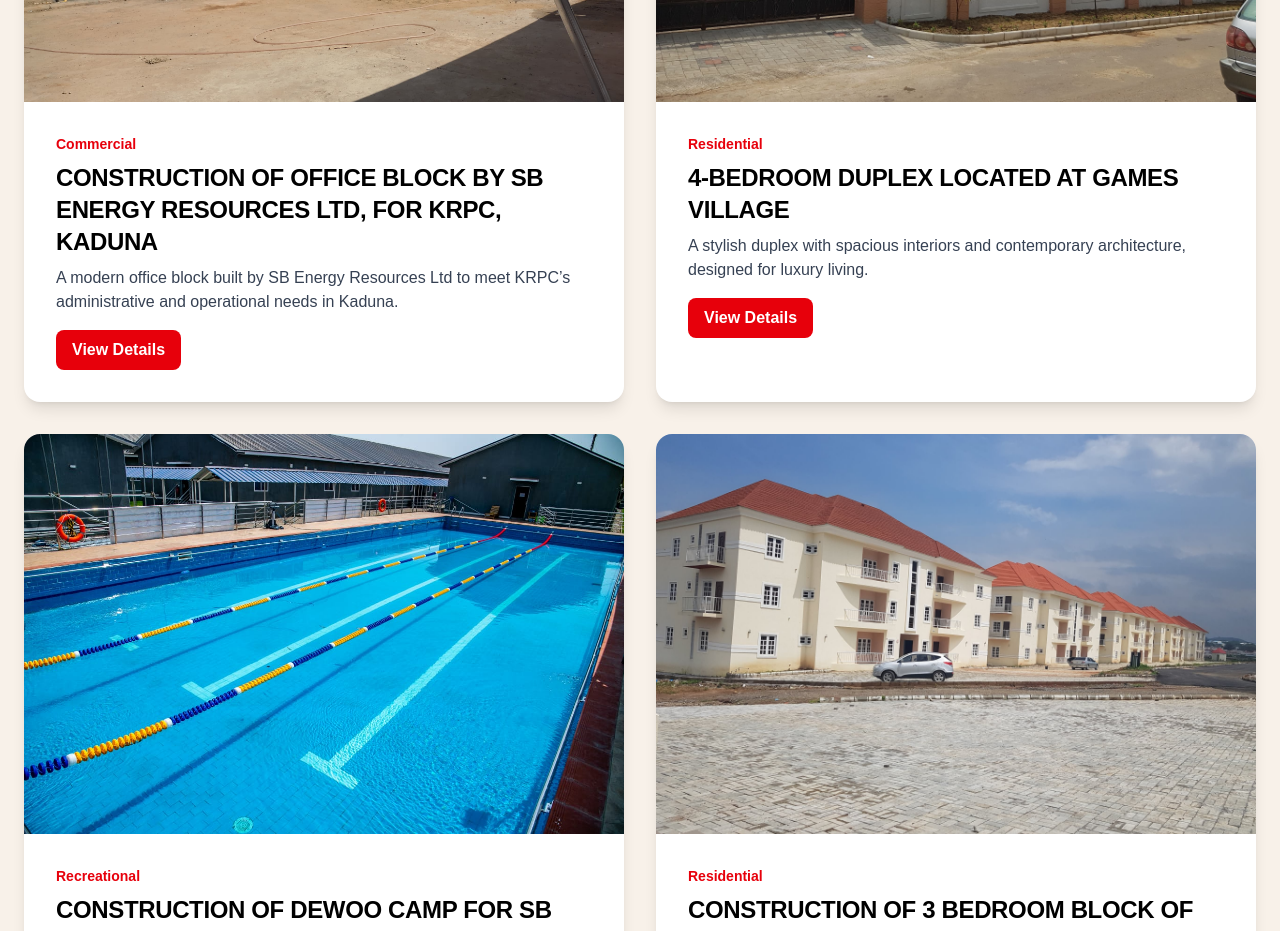
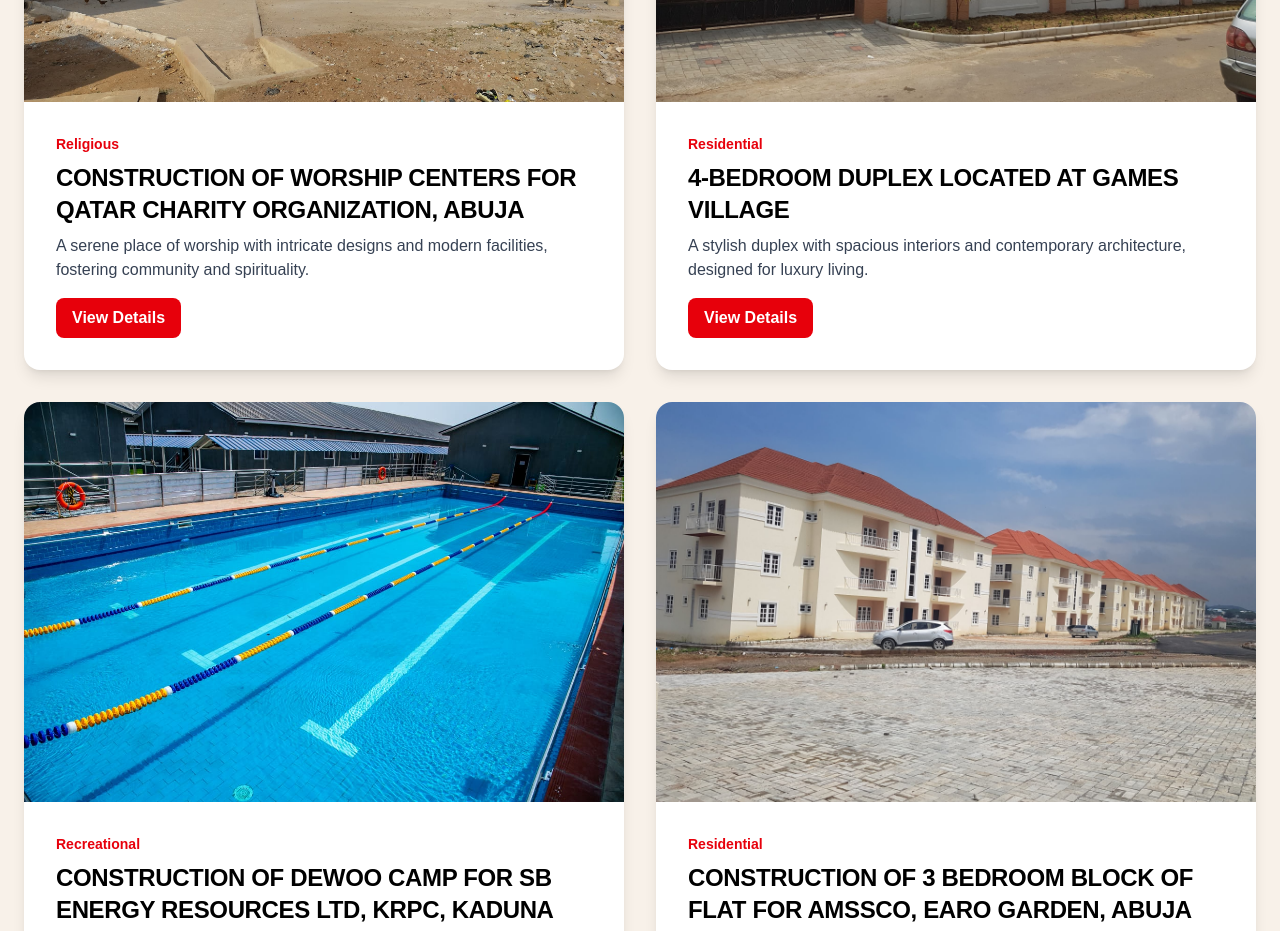
Before and after one commit to mustapha7777ib/work, a React (Vite) app: page / in a window 1280 px wide. Shown: the part 3180-4111 px from the top of the page. Built offline with nearby package versions, Linux system fonts and the light colour scheme.

Commit message:
sixth commit

```diff
--- a/src/projects.jsx
+++ b/src/projects.jsx
@@ -9,9 +9,9 @@ import Project6 from './images/project-6.jpeg';
 const projects = [
   {
     img: Project1,
-    title: 'CONSTRUCTION OF OFFICE BLOCK BY SB ENERGY RESOURCES LTD, FOR KRPC, KADUNA',
-    description: 'A modern office block built by SB Energy Resources Ltd to meet KRPC’s administrative and operational needs in Kaduna.',
-    category: 'Commercial',
+    title: 'CONSTRUCTION OF WORSHIP CENTERS FOR QATAR CHARITY ORGANIZATION, ABUJA',
+    description: 'A serene place of worship with intricate designs and modern facilities, fostering community and spirituality.',
+    category: 'Religious',
   },
   {
     img: Project2,
```
Also changed, not shown: src/images/project-1.jpeg.
